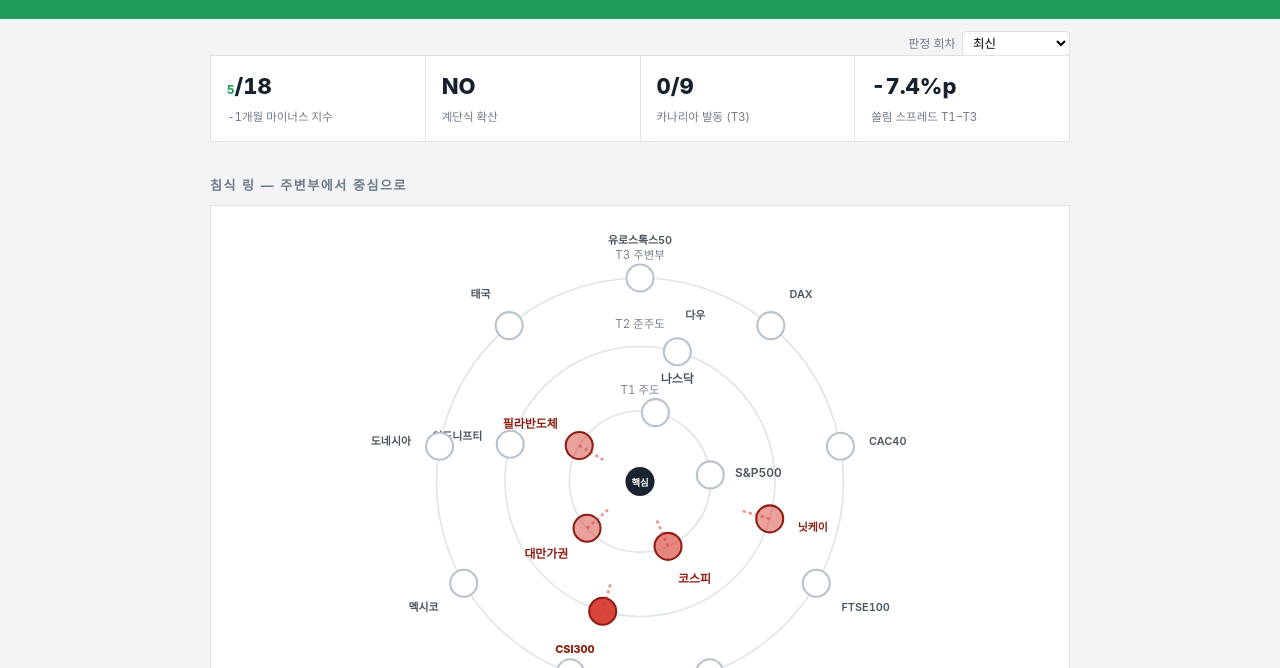
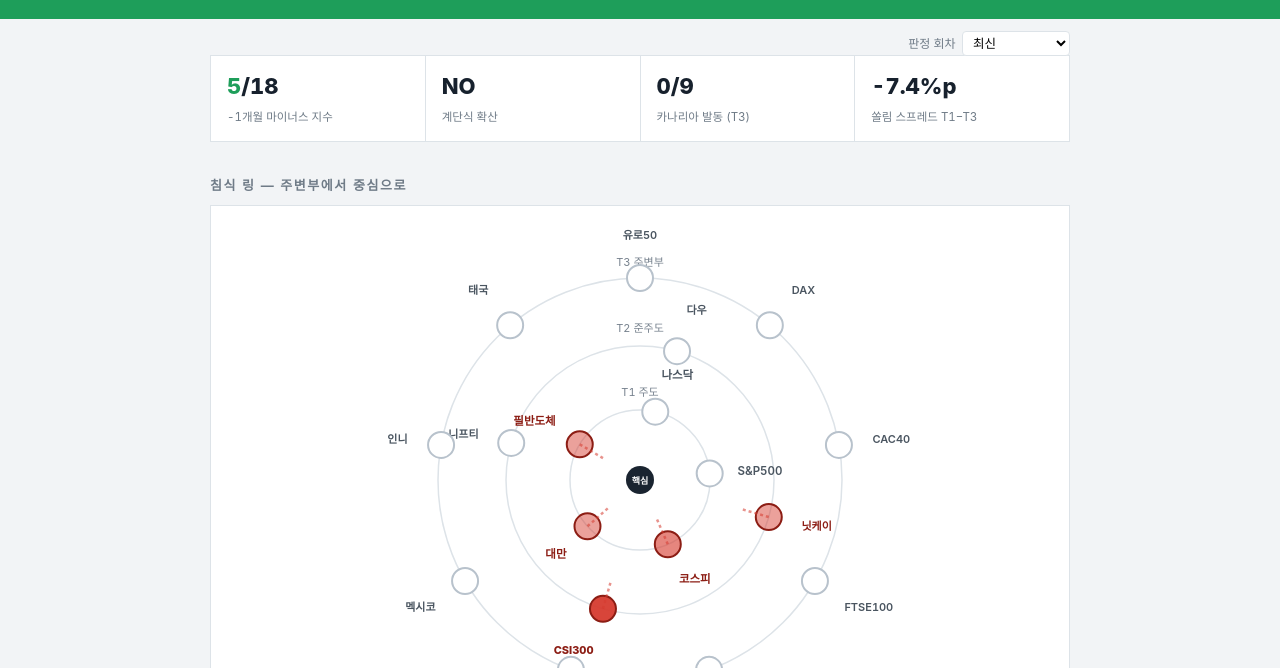
Before and after one commit to doridoos/bubble-signal-pages, a plain HTML site: page index.html in a window 1280 px wide. Shown: the part 132-800 px from the top of the page. Drawn offline with Linux system fonts and the light colour scheme; a web font is replaced by a local one.

Commit message:
update index.html (auto)

```diff
--- a/index.html
+++ b/index.html
@@ -32,6 +32,7 @@ body{font-family:"Pretendard Variable",Pretendard,-apple-system,sans-serif;
 .stat{background:#fff;padding:14px 16px}
 .stat b{display:block;font-size:22px;font-weight:800}
 .stat span{font-size:11.5px;color:var(--mut)}
+.stat b .warn{font-size:inherit;line-height:inherit}
 .stat .warn{color:var(--sig)}
 
 h2{font-size:13px;letter-spacing:.12em;color:var(--mut);font-weight:700;
@@ -40,7 +41,7 @@ h2{font-size:13px;letter-spacing:.12em;color:var(--mut);font-weight:700;
 
 /* ── B 침식 링 ── */
 .ring-wrap{display:flex;justify-content:center}
-.ring-wrap svg{width:min(540px,100%);height:auto}
+.ring-wrap svg{width:min(620px,100%);height:auto}
 .ring-legend{display:grid;grid-template-columns:repeat(3,1fr);gap:6px;margin-top:12px}
 .ring-legend span{background:var(--soft);border:1px solid var(--line);padding:7px 8px;
   font-size:11.5px;color:var(--mut);text-align:center}
@@ -203,6 +204,16 @@ function isNarrow(){return window.matchMedia("(max-width:560px)").matches}
 function safeName(n){
   return String(n).replace(/[&<>"']/g,m=>({"&":"&amp;","<":"&lt;",">":"&gt;","\"":"&quot;","'":"&#39;"}[m]));
 }
+function shortName(n){
+  const map={
+    "유로스톡스50":"유로50",
+    "필라반도체":"필반도체",
+    "인도니프티":"니프티",
+    "대만가권":"대만",
+    "인도네시아":"인니"
+  };
+  return map[n]||n;
+}
 
 function render(d,isDemo){
   const R=d.returns;
@@ -227,7 +238,7 @@ function render(d,isDemo){
 
   /* ═══ B 침식 링 ═══ */
   (function(){
-    const cx=260,cy=248,rings={3:196,2:130,1:68};
+    const cx=310,cy=256,rings={3:202,2:134,1:70};
     let s=`<circle cx="${cx}" cy="${cy}" r="${rings[3]}" fill="none" stroke="#DDE3E8" stroke-width="1.5"/>
       <circle cx="${cx}" cy="${cy}" r="${rings[2]}" fill="none" stroke="#DDE3E8" stroke-width="1.5"/>
       <circle cx="${cx}" cy="${cy}" r="${rings[1]}" fill="none" stroke="#DDE3E8" stroke-width="1.5"/>
@@ -248,16 +259,16 @@ function render(d,isDemo){
           const x2=cx+(rings[t]-30)*Math.cos(a),y2=cy+(rings[t]-30)*Math.sin(a);
           s+=`<line x1="${x}" y1="${y}" x2="${x2}" y2="${y2}"
             stroke="rgba(214,59,47,.55)" stroke-width="2.5" stroke-dasharray="3 3"/>`;}
-        const off=t===1?24:28;
+        const off=t===1?28:34;
         const lx=cx+(rings[t]+off)*Math.cos(a),ly=cy+(rings[t]+off)*Math.sin(a);
         const anchor=Math.cos(a)>.18?"start":(Math.cos(a)<-.18?"end":"middle");
         const dy=Math.sin(a)>.35?13:(Math.sin(a)<-.35?-5:4);
-        const fs=t===1?11.5:10.5;
+        const fs=t===1?11.5:11;
         s+=`<text x="${lx}" y="${ly+dy}" font-size="${fs}" text-anchor="${anchor}"
-          font-weight="${neg?800:600}" fill="${neg?"#8C1D14":"#4A5560"}">${safeName(n)}</text>`;});
+          font-weight="${neg?800:600}" fill="${neg?"#8C1D14":"#4A5560"}">${safeName(shortName(n))}</text>`;});
     });
     s+=`<text x="${cx}" y="${cy+4}" font-size="9" text-anchor="middle" fill="#fff" font-weight="800">핵심</text>`;
-    document.getElementById("ring").setAttribute("viewBox","0 0 520 500");
+    document.getElementById("ring").setAttribute("viewBox","0 0 620 530");
     document.getElementById("ring").innerHTML=s;
     const fl=document.getElementById("flags");
     fl.innerHTML="";
@@ -273,15 +284,15 @@ function render(d,isDemo){
       (firstNeg(R,b)-firstNeg(R,a))            /* 늦게/미전환 왼쪽, 일찍 전환 오른쪽 */
       ||(negCount(R,a)-negCount(R,b))          /* 마이너스 구간 적은 쪽 왼쪽 */
       ||(R[b]["1m"]-R[a]["1m"]));              /* -1M 수익률 높은 쪽 왼쪽 */
-    const CW=narrow?40:46,CH=narrow?42:40,LX=narrow?58:76,RX=narrow?42:58,TOP=narrow?54:42;
+    const CW=narrow?50:58,CH=narrow?42:40,LX=narrow?58:76,RX=narrow?48:62,TOP=narrow?30:32;
     const w=LX+sorted.length*CW+RX,h=TOP+WIN.length*CH+18;
     let s=`<svg width="${w}" height="${h}" viewBox="0 0 ${w} ${h}" style="min-width:${w}px;display:block">`;
     sorted.forEach((n,i)=>{
       const x=LX+i*CW+CW/2;
       const neg=R[n]["1m"]!=null&&R[n]["1m"]<0;
-      s+=`<text x="${x}" y="${TOP-10}" font-size="${narrow?9:10}" text-anchor="end"
-        transform="rotate(-48 ${x} ${TOP-10})" fill="${neg?"#8C1D14":"#4A5560"}"
-        font-weight="${neg?800:500}">${safeName(n)}</text>`;});
+      s+=`<text x="${x}" y="${TOP-10}" font-size="${narrow?9.5:10}" text-anchor="middle"
+        fill="${neg?"#8C1D14":"#4A5560"}"
+        font-weight="${neg?800:500}">${safeName(shortName(n))}</text>`;});
     s+=`<text x="${LX+sorted.length*CW+RX-8}" y="${TOP-10}" font-size="10.5" text-anchor="end"
       font-weight="700" fill="#77828E">마이너스</text>`;
     WIN.forEach((wn,r)=>{
```
